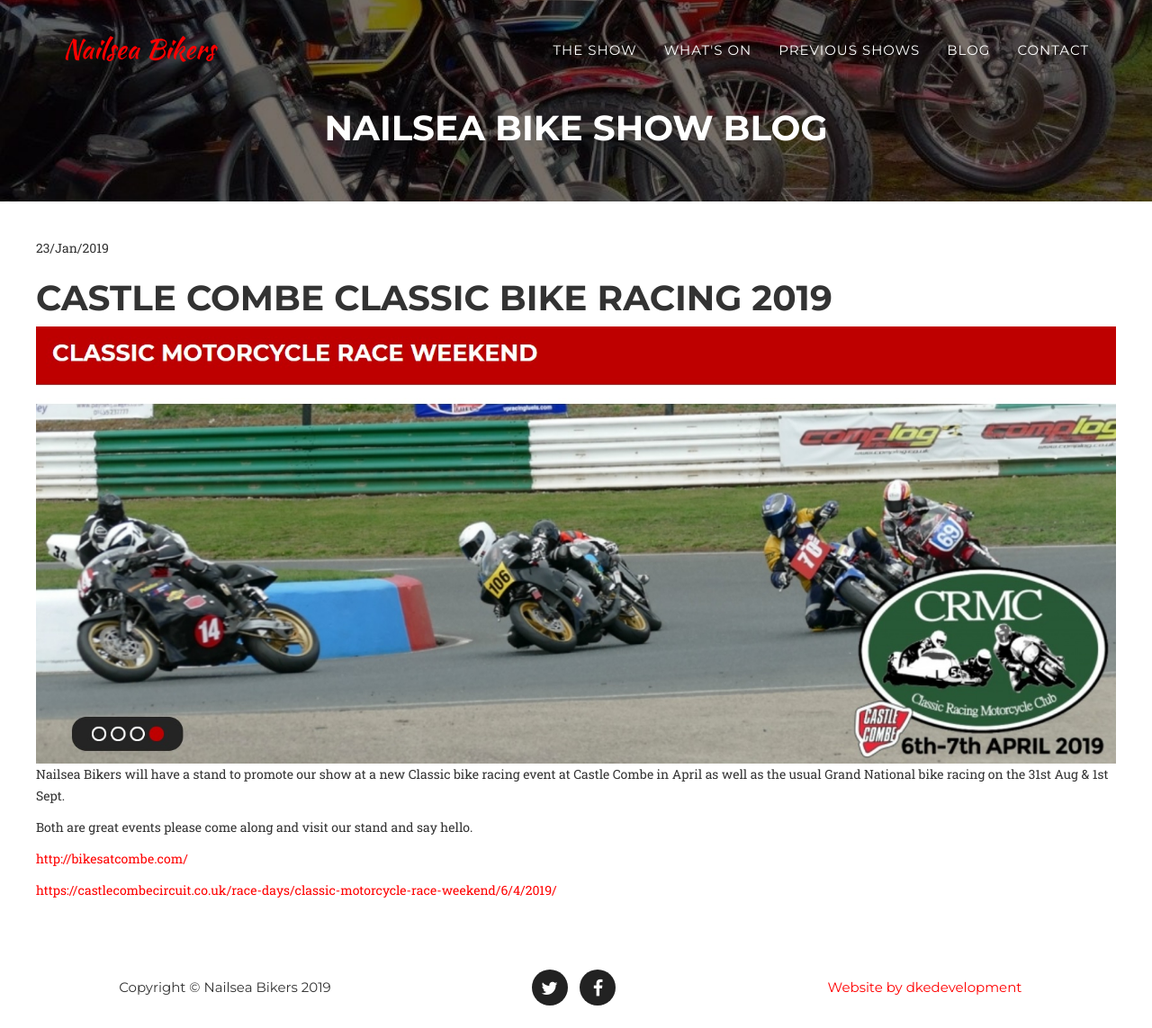
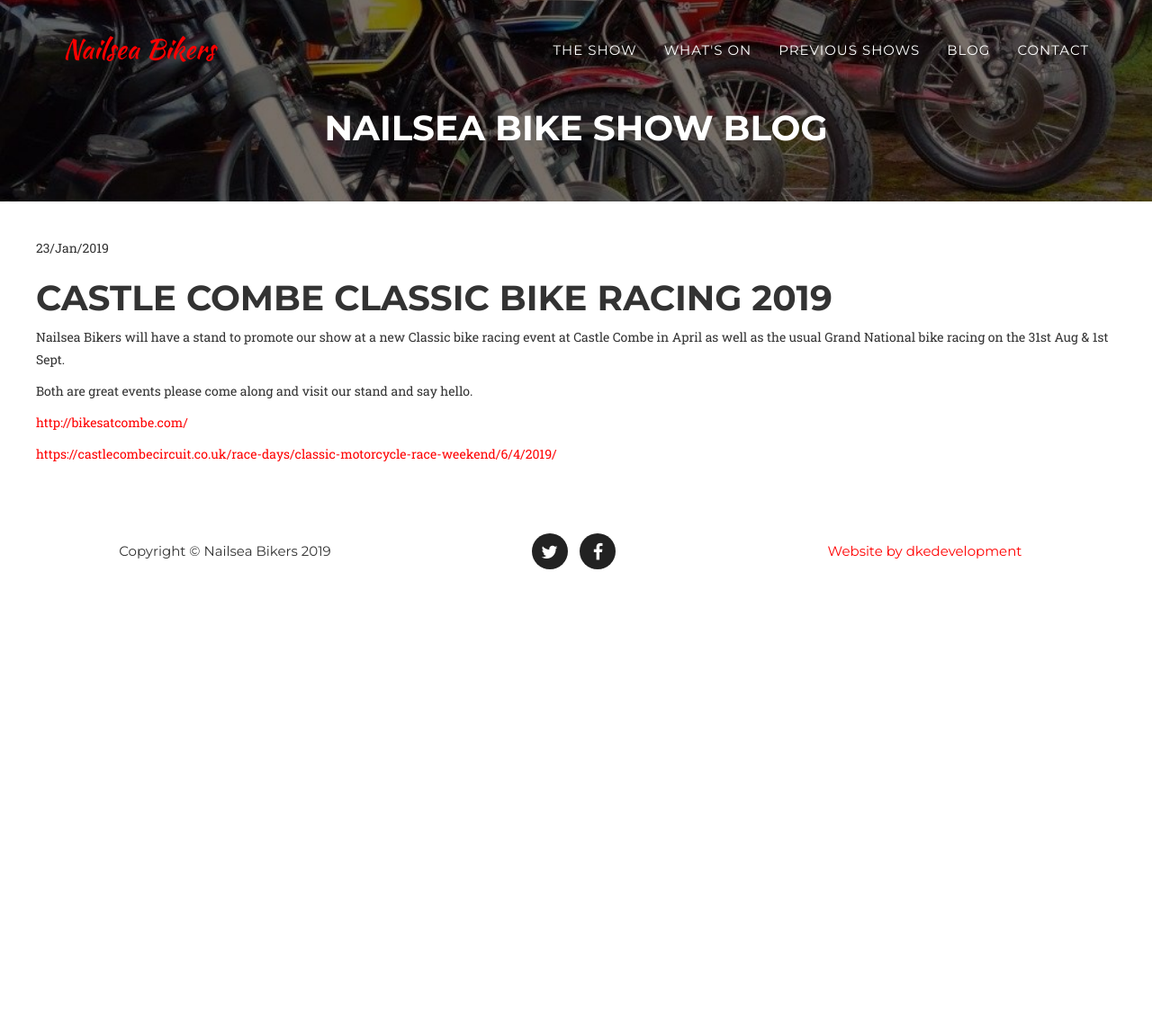
Before and after one commit to nailsea-bikers/nailsea-bikers.github.io, a Jekyll site: the page built from _posts/2019-01-23-castle-combe-2019.markdown, in a window 1280 px wide and 1143 px high. Shown: the whole window at 90% size. Built offline with Jekyll 4.4.1, drawn with Linux system fonts in a browser that asks for light colours; some web fonts are replaced.

Commit message:
Remove reference to absent image

```diff
--- a/_layouts/blog.html
+++ b/_layouts/blog.html
@@ -15,7 +15,6 @@
     <article>
       <p>{{ page.date | date: "%-d/%b/%Y" }}</p>
       <h1>{{ page.title }}</h1>
-      <img src="{{ site.baseurl }}/img/blog/{{ page.img }}" class="img-responsive img-centered" alt="{{ page.alt }}">
       {{ content }}
     </article>
     {% include footer.html %}
```
